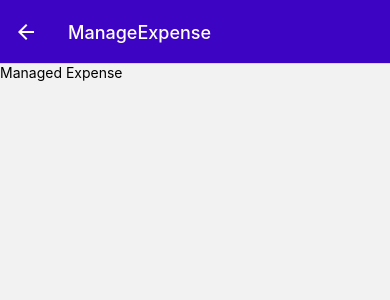
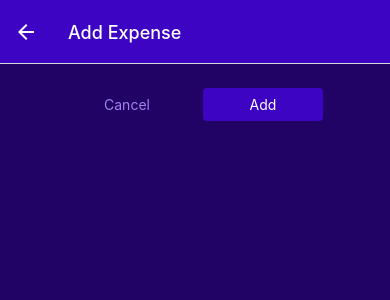
Before and after one commit to aniketbumbc/rn-budget-tracker, a React Native app: screen /ManageExpense in a window 390 px wide. Shown: the top 300 px of the page. Built offline with nearby package versions, Linux system fonts and the light colour scheme.

Commit message:
custom component created

```diff
--- a/components/ExpenseItem.js
+++ b/components/ExpenseItem.js
@@ -3,11 +3,13 @@
 import { getFormatDate } from '../utils/utils';
 import { useNavigation } from '@react-navigation/native';
 
-function ExpenseItem({ title, amount, date }) {
+function ExpenseItem({ title, amount, date, id }) {
   const navigation = useNavigation();
 
   function expensePressHandler() {
-    navigation.navigate('ManageExpense');
+    navigation.navigate('ManageExpense', {
+      expenseId: id,
+    });
   }
 
   return (
--- /dev/null
+++ b/components/UI/Button.js
@@ -0,0 +1,44 @@
+import { Pressable, Text, View, StyleSheet } from 'react-native';
+import { GlobalStyles } from '../../constant/styles';
+
+function Button({ children, onPress, mode, style }) {
+  return (
+    <View style={style}>
+      <Pressable
+        onPress={onPress}
+        style={({ pressed }) => pressed && styles.pressed}
+      >
+        <View style={[styles.button, mode === 'flat' && styles.flat]}>
+          <Text style={[styles.buttonText, mode === 'flat' && styles.flatText]}>
+            {children}
+          </Text>
+        </View>
+      </Pressable>
+    </View>
+  );
+}
+
+export default Button;
+
+const styles = StyleSheet.create({
+  button: {
+    padding: 8,
+    borderRadius: 4,
+    backgroundColor: GlobalStyles.colors.primary500,
+  },
+  flat: {
+    backgroundColor: 'transparent',
+  },
+  buttonText: {
+    color: 'white',
+    textAlign: 'center',
+  },
+  flatText: {
+    color: GlobalStyles.colors.primary200,
+  },
+  pressed: {
+    opacity: 0.75,
+    backgroundColor: GlobalStyles.colors.primary100,
+    borderRadius: 4,
+  },
+});
--- a/screen/ManagedExpenses.js
+++ b/screen/ManagedExpenses.js
@@ -1,13 +1,83 @@
-//ManagedExpenses.js
+import { useLayoutEffect } from 'react';
+import { Text, View, StyleSheet } from 'react-native';
+import Button from '../components/UI/Button';
+import IconButton from '../components/UI/IconButton';
+import { GlobalStyles } from '../constant/styles';
 
-import { Text } from 'react-native';
+function ManagedExpense({ route, navigation }) {
+  const editExpenseId = route.params?.expenseId;
+  const isEditing = !!editExpenseId;
 
-function ManagedExpense() {
+  useLayoutEffect(() => {
+    navigation.setOptions({
+      title: isEditing ? 'Edit Expense' : 'Add Expense',
+    });
+  }, [navigation, isEditing]);
+
+  function deleteExpenseHandler() {
+    navigation.goBack();
+  }
+  function cancelHandler() {
+    navigation.goBack();
+  }
+  function confirmHandler() {
+    navigation.goBack();
+  }
+
   return (
     <>
-      <Text>Managed Expense</Text>
+      <View style={styles.container}>
+        <View style={styles.buttonContainer}>
+          <Button
+            mode={'flat'}
+            onPress={cancelHandler}
+            style={styles.buttonStyle}
+          >
+            Cancel
+          </Button>
+          <Button onPress={confirmHandler} style={styles.buttonStyle}>
+            {isEditing ? 'Update' : 'Add'}
+          </Button>
+        </View>
+        {isEditing && (
+          <View style={styles.deleteContainer}>
+            <IconButton
+              icon='trash'
+              color={GlobalStyles.colors.error500}
+              size={36}
+              onPress={deleteExpenseHandler}
+            />
+          </View>
+        )}
+      </View>
     </>
   );
 }
 
 export default ManagedExpense;
+
+const styles = StyleSheet.create({
+  container: {
+    flex: 1,
+    padding: 24,
+    backgroundColor: GlobalStyles.colors.primary800,
+  },
+
+  deleteContainer: {
+    marginTop: 16,
+    paddingTop: 8,
+    borderWidth: 2,
+    borderTopColor: GlobalStyles.colors.primary200,
+    alignItems: 'center',
+  },
+  buttonContainer: {
+    flexDirection: 'row',
+    justifyContent: 'center',
+    alignItems: 'center',
+  },
+
+  buttonStyle: {
+    minWidth: 120,
+    marginHorizontal: 8,
+  },
+});
```
